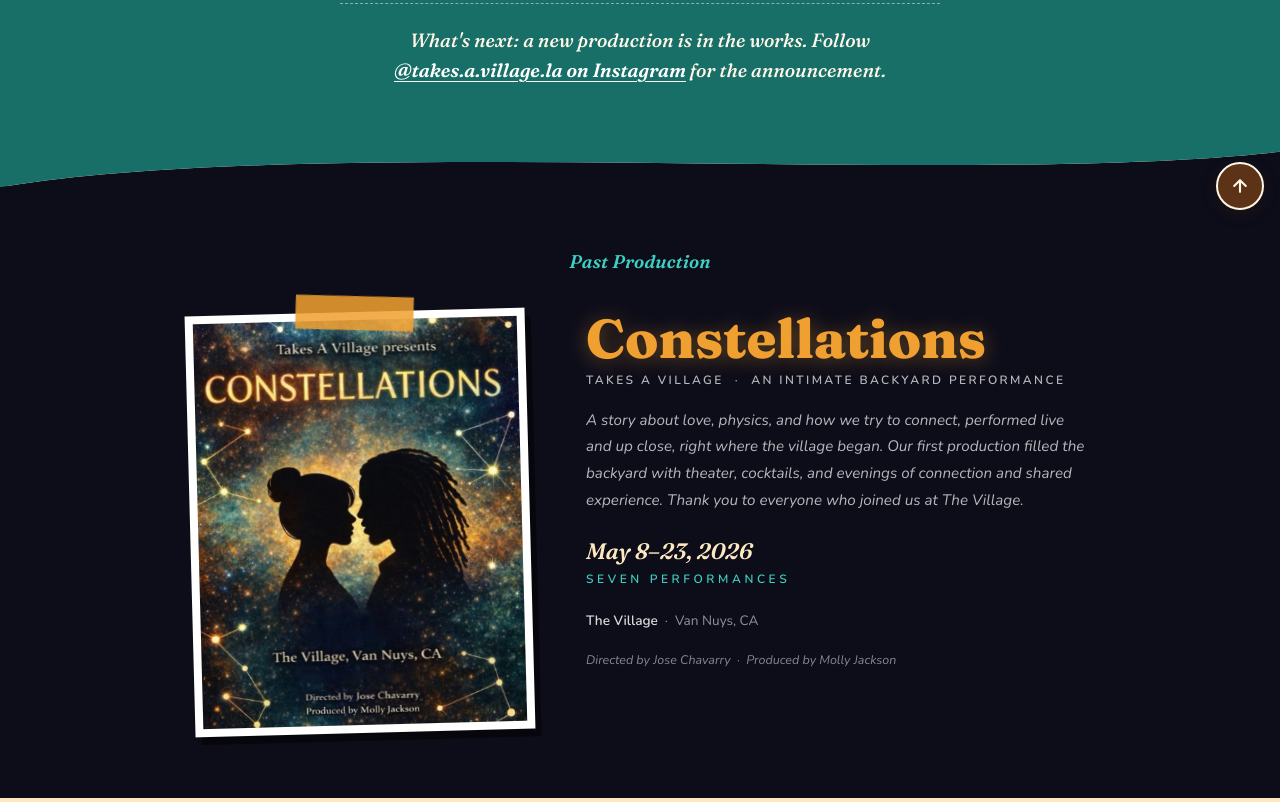
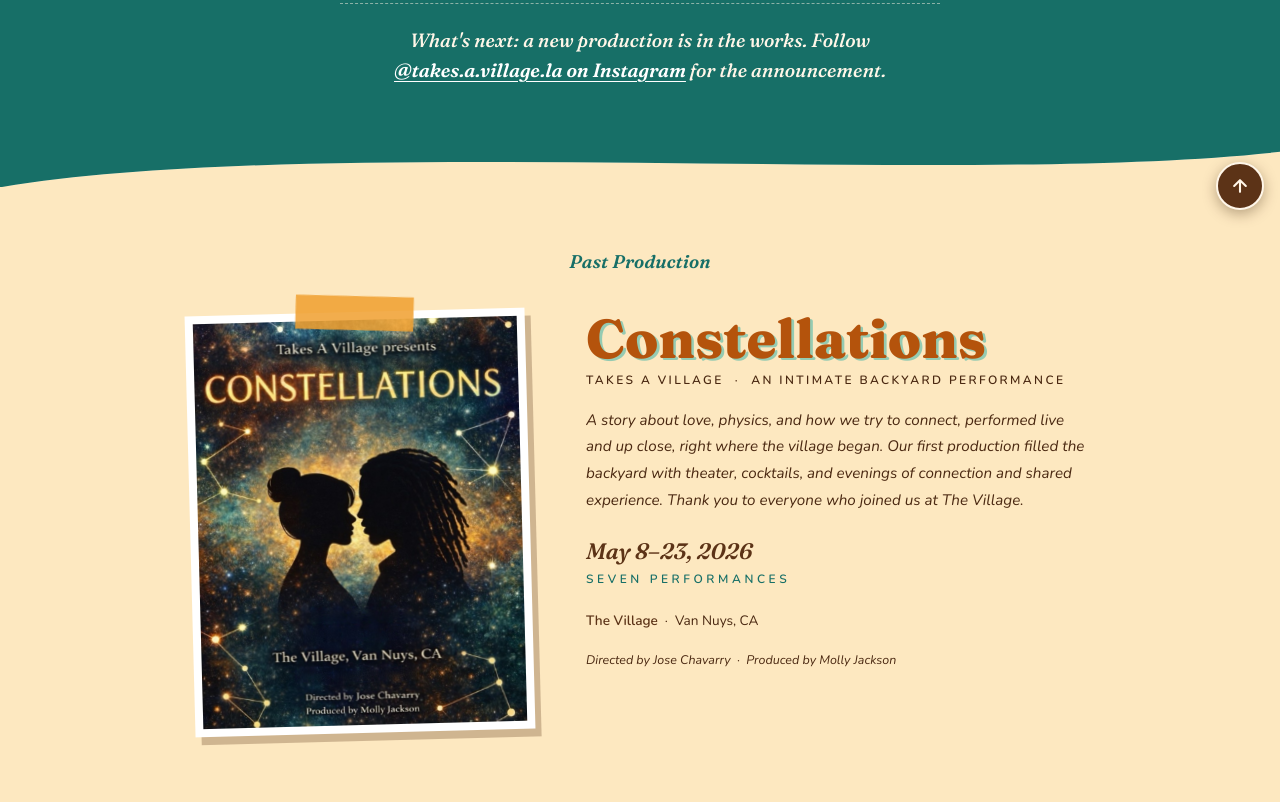
Before and after one commit to gizmo2222/takesavillage, a plain HTML site: page index.html in a window 1280 px wide. Shown: the part 1038-1840 px from the top of the page. Drawn offline with nearby package versions, Linux system fonts and the light colour scheme.

Commit message:
Show section on warm paper, title glow removed
Flier is the one dark object; text in ink colours; teal-to-paper wave.
Contrast script gains a show-title row.

Co-Authored-By: Claude Opus 5.5 <noreply@anthropic.com>

```diff
--- a/docs/measure-contrast.js
+++ b/docs/measure-contrast.js
@@ -61,6 +61,7 @@
     ['.intro p', 'Intro paragraph'],
     ['.next-note', '"What\'s next" line under the intro'],
     ['.next-note a', '"What\'s next" Instagram link'],
+    ['.show-title', 'Show title (Constellations)'],
     ['.show-presented', '.show-presented'],
     ['.show-run', 'Run line'],
     ['.show-run span', 'Run sub-label'],
--- a/index.html
+++ b/index.html
@@ -309,10 +309,11 @@
     }
     .next-note a:hover { text-decoration-thickness: 2px; }
 
-    /* ── show section (unified dark) ── */
+    /* ── show section: warm paper, the same sheet as the gallery under it;
+       the taped flier is the one dark thing on it ── */
     .show-section {
-      background: #0d0d1a;
-      padding: 4rem 2rem;
+      background: var(--warm);
+      padding: 4rem 2rem 1.5rem;
     }
 
     /* eyebrow labels speak in the archive's voice: Fraunces italic, not tracked capitals */
@@ -326,7 +327,7 @@
     }
 
     .show-eyebrow {
-      color: var(--teal2);
+      color: var(--teal-ink);
       margin-bottom: 2.4rem;
       text-align: center;
     }
@@ -361,14 +362,14 @@
       width: 100%;
       height: auto;
       border: 8px solid #fff;
-      box-shadow: 6px 8px 0 rgba(0,0,0,0.55);
+      box-shadow: 6px 8px 0 rgba(92,51,23,0.28);
     }
 
     /* ── show info panel ── */
     .show-info {
       flex: 1;
       min-width: 0;
-      color: #fff;
+      color: var(--ink);
       text-align: left;
     }
 
@@ -376,9 +377,10 @@
       font-family: 'Fraunces', Georgia, serif;
       font-size: clamp(2.2rem, 5vw, 3.4rem);
       font-weight: 800;
-      color: var(--orange2);
+      color: var(--orange-ink);
       line-height: 1;
-      text-shadow: 0 2px 20px rgba(240,160,48,0.4);
+      /* a print offset, like the archive title's; no glow */
+      text-shadow: 0.05em 0.04em 0 rgba(46,173,163,0.5);
     }
 
     .show-presented {
@@ -386,14 +388,14 @@
       font-size: 0.75rem;
       letter-spacing: 0.2em;
       text-transform: uppercase;
-      color: rgba(255,255,255,0.7);
+      color: var(--ink);
       font-weight: 600;
     }
 
     .show-desc {
       margin-top: 1.2rem;
       font-style: italic;
-      color: rgba(255,255,255,0.7);
+      color: var(--ink);
       font-size: 0.95rem;
       line-height: 1.75;
     }
@@ -406,7 +408,7 @@
       font-weight: 600;
       font-size: 1.4rem;
       line-height: 1.3;
-      color: var(--warm);
+      color: var(--brown);
     }
 
     .show-run span {
@@ -418,26 +420,26 @@
       font-weight: 600;
       letter-spacing: 0.3em;
       text-transform: uppercase;
-      color: var(--teal2);
+      color: var(--teal-ink);
     }
 
     /* ── venue ── */
     .venue {
       margin-top: 1.4rem;
       font-size: 0.85rem;
-      color: rgba(255,255,255,0.55);
+      color: var(--ink);
       line-height: 1.6;
     }
 
     .venue strong {
-      color: rgba(255,255,255,0.85);
-      font-weight: 600;
+      color: var(--brown);
+      font-weight: 700;
     }
 
     .credits {
       margin-top: 1.2rem;
       font-size: 0.78rem;
-      color: rgba(255,255,255,0.5);
+      color: var(--ink);
       font-style: italic;
     }
 
@@ -1208,9 +1210,9 @@
   <p class="next-note" id="upcoming">What's next: a new production is in the works. Follow <a href="https://www.instagram.com/takes.a.village.la/" target="_blank" rel="noopener">@takes.a.village.la on Instagram</a> for the announcement.</p>
 </section>
 
-<!-- wave: teal → navy -->
+<!-- wave: teal → warm paper -->
 <svg class="wave" viewBox="0 0 1440 60" xmlns="http://www.w3.org/2000/svg" preserveAspectRatio="none" aria-hidden="true" focusable="false">
-  <path d="M0,60 C360,0 1080,60 1440,20 L1440,60 Z" fill="#0d0d1a"/>
+  <path d="M0,60 C360,0 1080,60 1440,20 L1440,60 Z" fill="#fde8c0"/>
   <path d="M0,0 L0,60 C360,0 1080,60 1440,20 L1440,0 Z" fill="#176F67"/>
 </svg>
 
```
